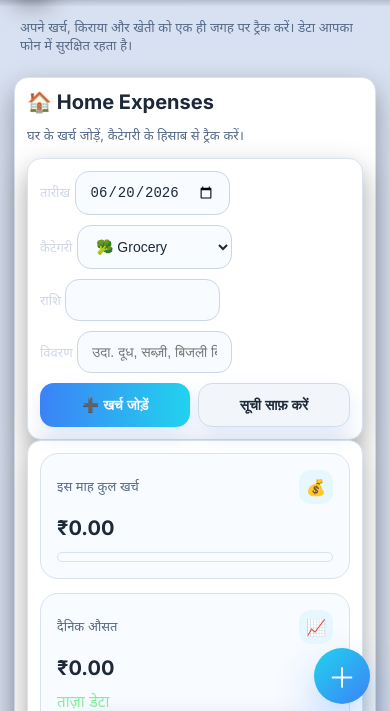
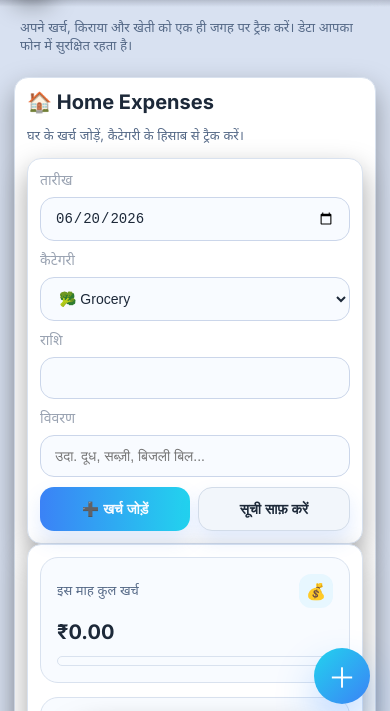
Before and after one commit to ayushjaiswal89/Smart-Khaata1, a plain HTML site: page index.html in a window 390 px wide. Shown: the part 54-765 px from the top of the page. Drawn offline with Linux system fonts and the light colour scheme.

```diff
--- a/style.css
+++ b/style.css
@@ -1005,7 +1005,7 @@ tr:hover td{background:#121733}
   select,
   textarea,
   .btn{
-    width:50%;
+    width:100%;
     font-size:14px;
   }
 
@@ -1027,6 +1027,13 @@ tr:hover td{background:#121733}
   .kpi .val{
     font-size:20px;
   }
+  label{
+  display:block;
+  margin-bottom:6px;
+  color:var(--muted);
+  font-size:14px;
+  font-weight:500;
+}
 }
 
 /* ---------- FOOTER ---------- */
```
